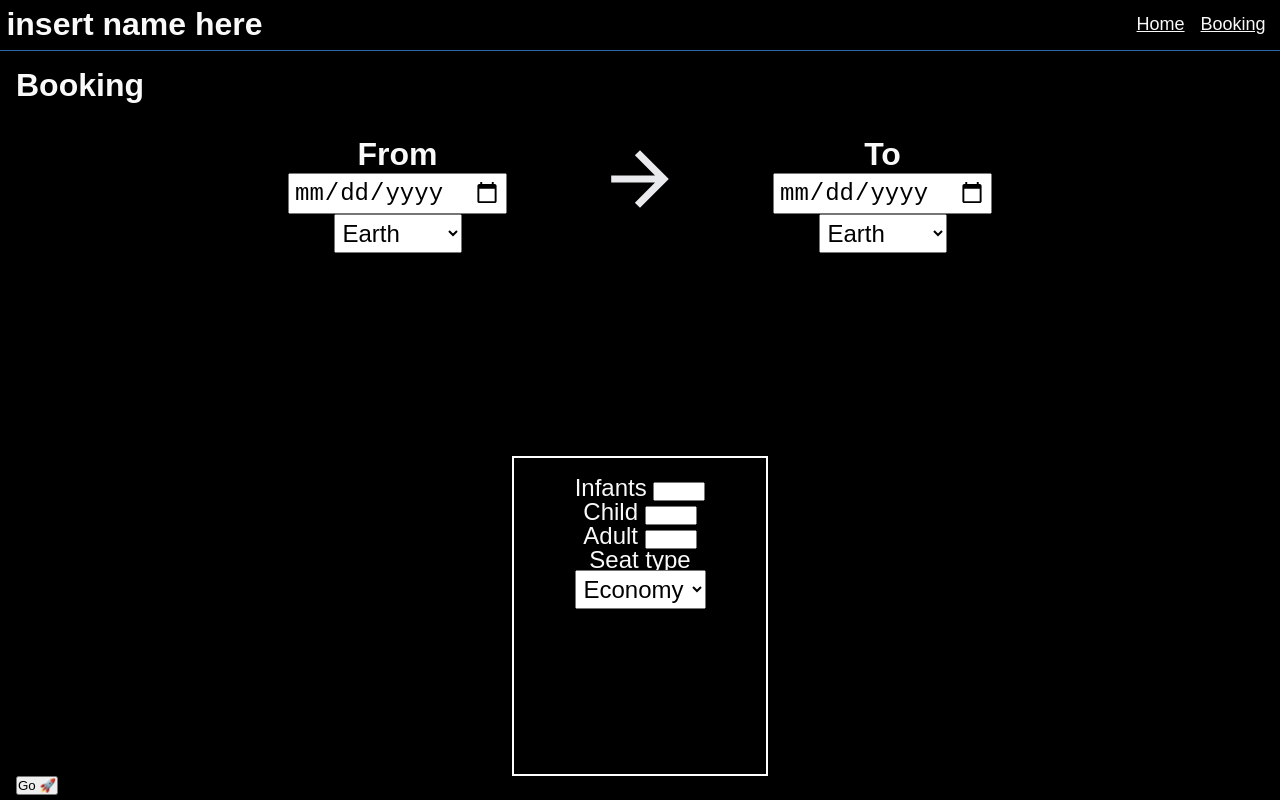
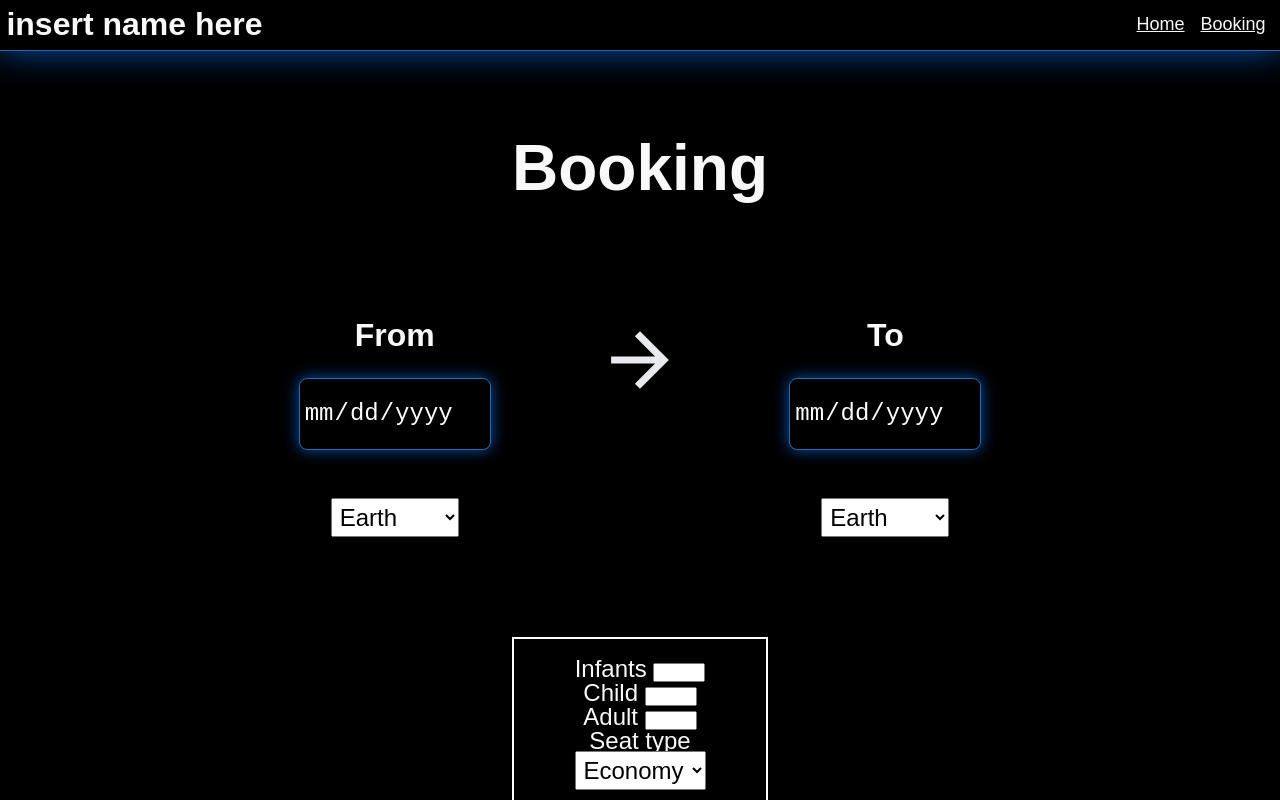
Before and after one commit to RS-GoogleCoder/hackathon2025, a Next.js app: page /booking in a window 1280 px wide. Shown: the top 800 px of the page. Built offline with nearby package versions, Linux system fonts and the light colour scheme.

Commit message:
more glow

```diff
--- a/app/booking/booking.scss
+++ b/app/booking/booking.scss
@@ -22,3 +22,21 @@ div {
     font-size: 1.5rem;
   }
 }
+.heading{
+  text-align: center;
+  font-size: 4em;
+  margin-bottom: 5rem;
+}
+
+.booking-main input{
+  background-color: black;
+  color: white;
+  margin-top: 1em;
+  height: 4.5rem;
+  width: 12rem;
+  padding: 4px;
+  border-radius: 8px;
+  border: 1px solid var(--accent);
+  margin-bottom: 3rem;
+  box-shadow: 0px 0px 15px 0px rgba(4,90,196,0.9);
+}
--- a/app/booking/page.tsx
+++ b/app/booking/page.tsx
@@ -18,7 +18,7 @@ export default function Page() {
 
     return (
         <form>
-            <h1>Booking</h1>
+            <h1 className="heading">Booking</h1>
             <div className={"booking-main"}>
                 <div className={"booking-left"}>
                     <h1>From</h1>
--- a/app/components/header/header.scss
+++ b/app/components/header/header.scss
@@ -7,6 +7,8 @@
   display: flex;
   flex-direction: row;
   justify-content: space-between;
+  box-shadow: 0px 0px 35px 0px rgba(4,90,196,0.9);
+  margin-bottom: 4em;
 
   nav.nav-links {
     display: flex;
```
